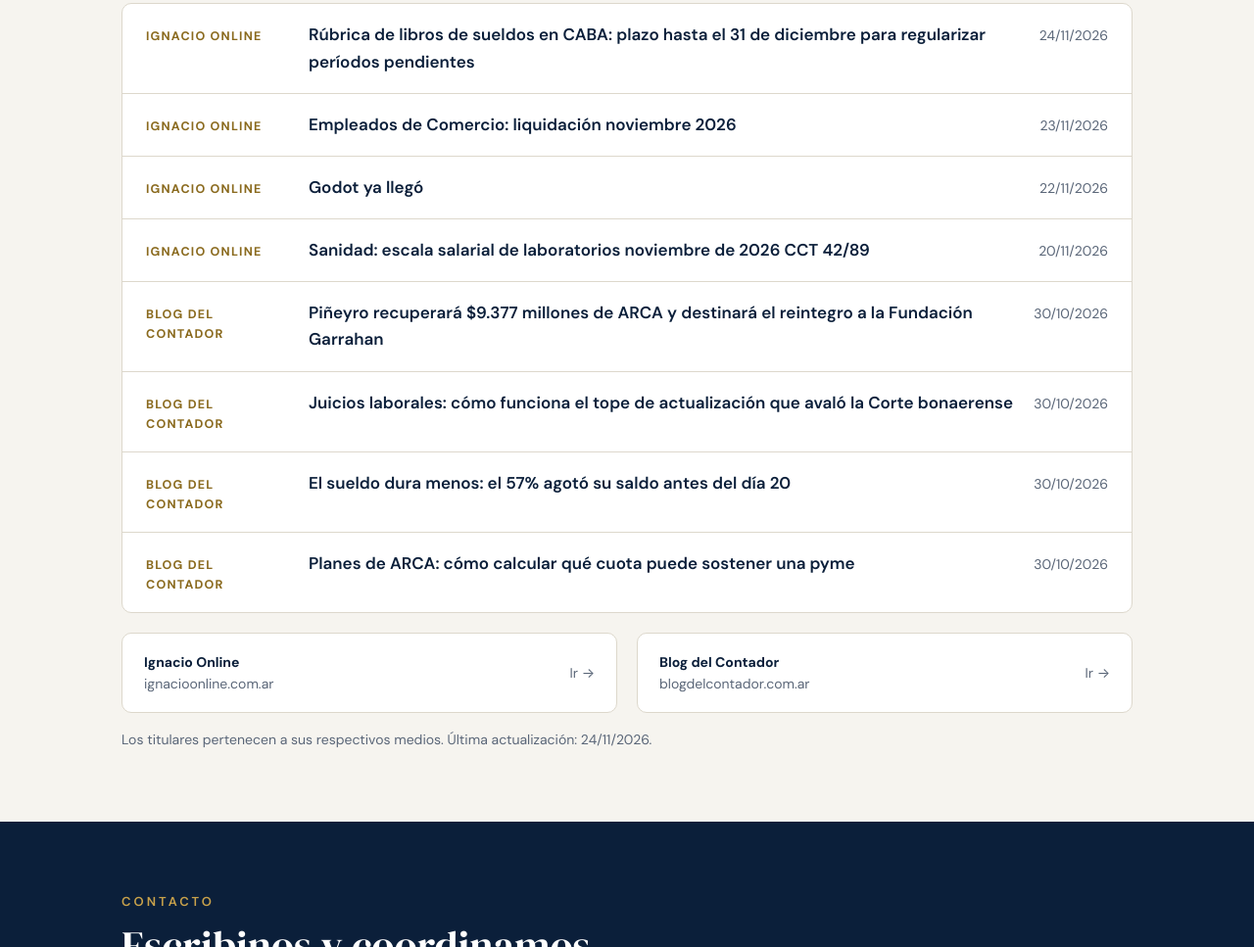
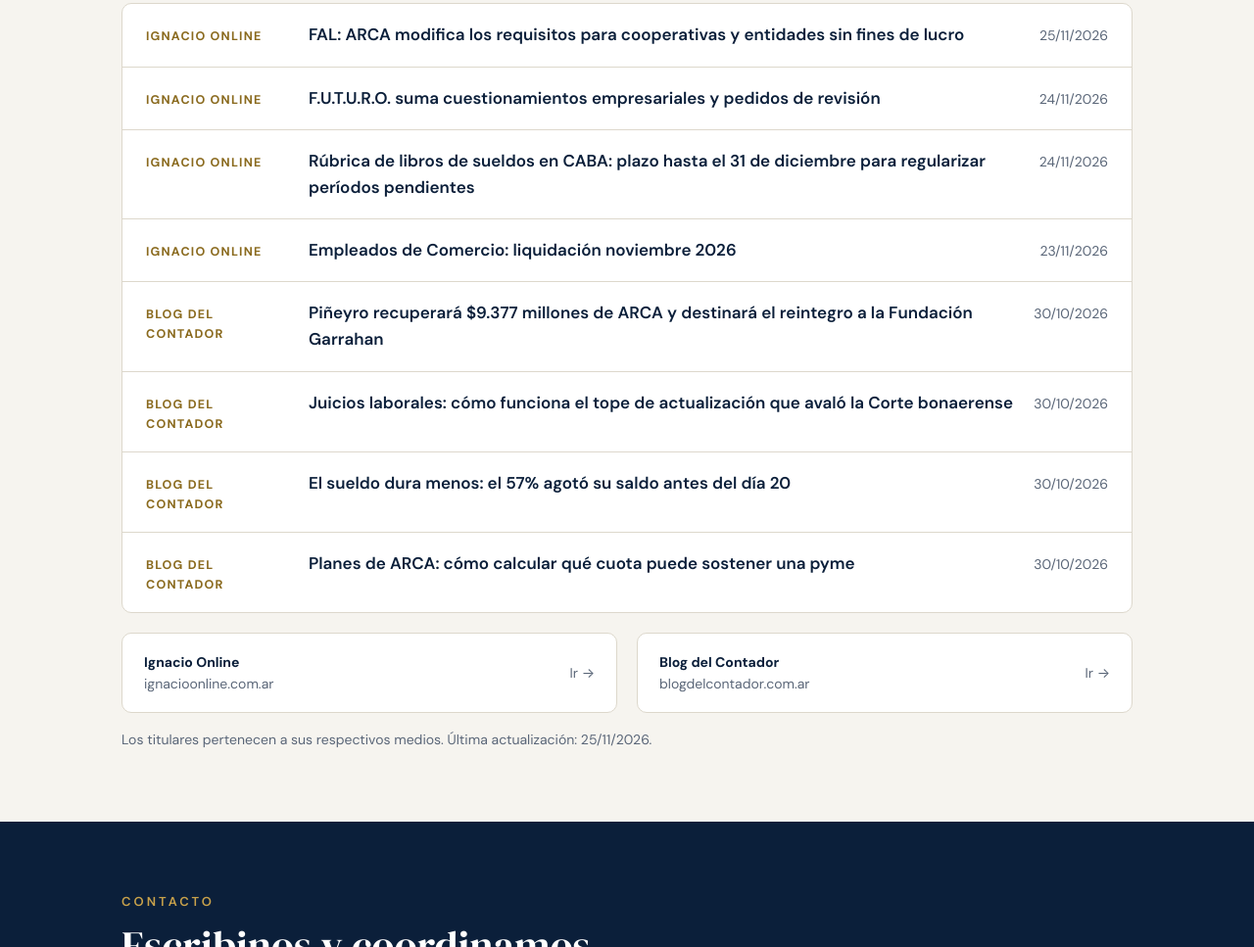
Before and after one commit to smestudiocontable/smestudiocontable.github.io, a plain HTML site: page index.html in a window 1280 px wide. Shown: the part 3497-4464 px from the top of the page at 98% size. Drawn offline with Linux system fonts and the light colour scheme.

Commit message:
Actualiza noticias 25/11/2026

```diff
--- a/index.html
+++ b/index.html
@@ -281,10 +281,10 @@ footer .wrap{display:flex;justify-content:space-between;gap:12px;flex-wrap:wrap}
       </div>
       <!-- NOTICIAS:INICIO (la actualización diaria reemplaza este bloque; máximo 12 titulares, el más nuevo arriba) -->
       <div class="news">
+        <a href="https://www.ignacioonline.com.ar/fal-arca-modifica-los-requisitos-para-cooperativas-y-entidades-sin-fines-de-lucro/"><span class="src">Ignacio Online</span><span class="ttl">FAL: ARCA modifica los requisitos para cooperativas y entidades sin fines de lucro</span><span class="dt">25/11/2026</span></a>
+        <a href="https://www.ignacioonline.com.ar/f-u-t-u-r-o-suma-cuestionamientos-empresariales-y-pedidos-de-revision/"><span class="src">Ignacio Online</span><span class="ttl">F.U.T.U.R.O. suma cuestionamientos empresariales y pedidos de revisión</span><span class="dt">24/11/2026</span></a>
         <a href="https://www.ignacioonline.com.ar/rubrica-de-libros-de-sueldos-en-caba-plazo-hasta-el-31-de-diciembre-para-regularizar-periodos-pendientes/"><span class="src">Ignacio Online</span><span class="ttl">Rúbrica de libros de sueldos en CABA: plazo hasta el 31 de diciembre para regularizar períodos pendientes</span><span class="dt">24/11/2026</span></a>
         <a href="https://www.ignacioonline.com.ar/empleados-de-comercio-liquidacion-noviembre-2026/"><span class="src">Ignacio Online</span><span class="ttl">Empleados de Comercio: liquidación noviembre 2026</span><span class="dt">23/11/2026</span></a>
-        <a href="https://www.ignacioonline.com.ar/godot-ya-llego/"><span class="src">Ignacio Online</span><span class="ttl">Godot ya llegó</span><span class="dt">22/11/2026</span></a>
-        <a href="https://www.ignacioonline.com.ar/sanidad-escala-salarial-de-laboratorios-noviembre-de-2026-cct-42-89/"><span class="src">Ignacio Online</span><span class="ttl">Sanidad: escala salarial de laboratorios noviembre de 2026 CCT 42/89</span><span class="dt">20/11/2026</span></a>
         <a href="https://blogdelcontador.com.ar/news-46540-pineyro-arca-reintegro-donacion-garrahan"><span class="src">Blog del Contador</span><span class="ttl">Piñeyro recuperará $9.377 millones de ARCA y destinará el reintegro a la Fundación Garrahan</span><span class="dt">30/10/2026</span></a>
         <a href="https://blogdelcontador.com.ar/news-46539-juicios-laborales-actualizacion-tope-corte-bonaerense"><span class="src">Blog del Contador</span><span class="ttl">Juicios laborales: cómo funciona el tope de actualización que avaló la Corte bonaerense</span><span class="dt">30/10/2026</span></a>
         <a href="https://blogdelcontador.com.ar/news-46538-sueldos-cuentas-bancarias-ingresos-consumo"><span class="src">Blog del Contador</span><span class="ttl">El sueldo dura menos: el 57% agotó su saldo antes del día 20</span><span class="dt">30/10/2026</span></a>
@@ -295,7 +295,7 @@ footer .wrap{display:flex;justify-content:space-between;gap:12px;flex-wrap:wrap}
         <a class="card" href="https://www.ignacioonline.com.ar"><span><b>Ignacio Online</b><br><span>ignacioonline.com.ar</span></span><span>Ir →</span></a>
         <a class="card" href="https://blogdelcontador.com.ar"><span><b>Blog del Contador</b><br><span>blogdelcontador.com.ar</span></span><span>Ir →</span></a>
       </div>
-      <p class="fine">Los titulares pertenecen a sus respectivos medios. Última actualización: 24/11/2026.</p>
+      <p class="fine">Los titulares pertenecen a sus respectivos medios. Última actualización: 25/11/2026.</p>
     </div>
   </section>
 
```
